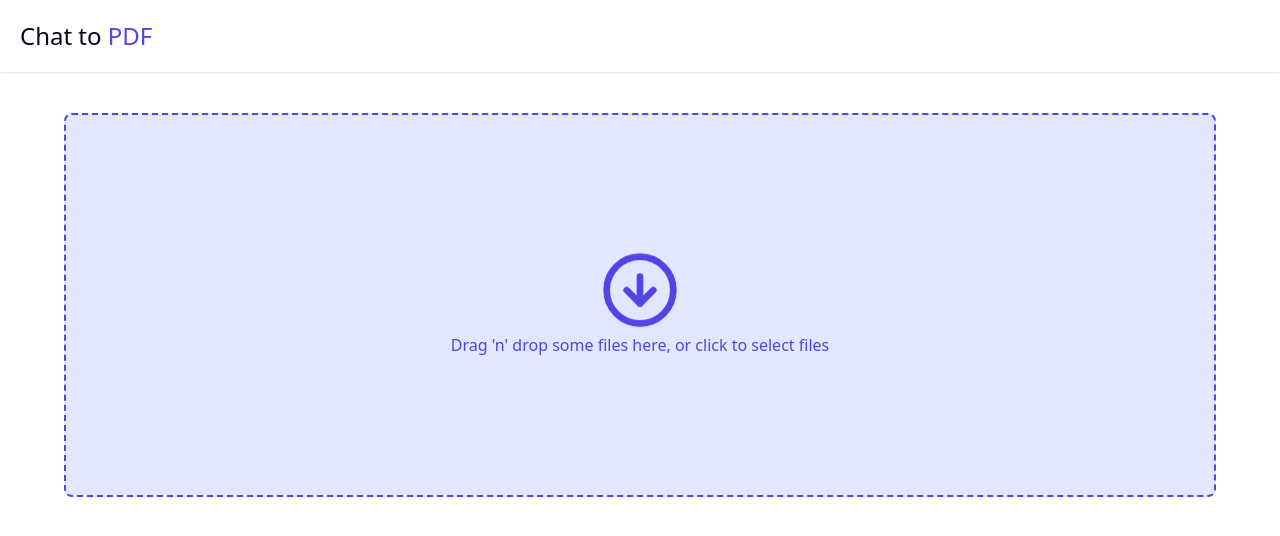
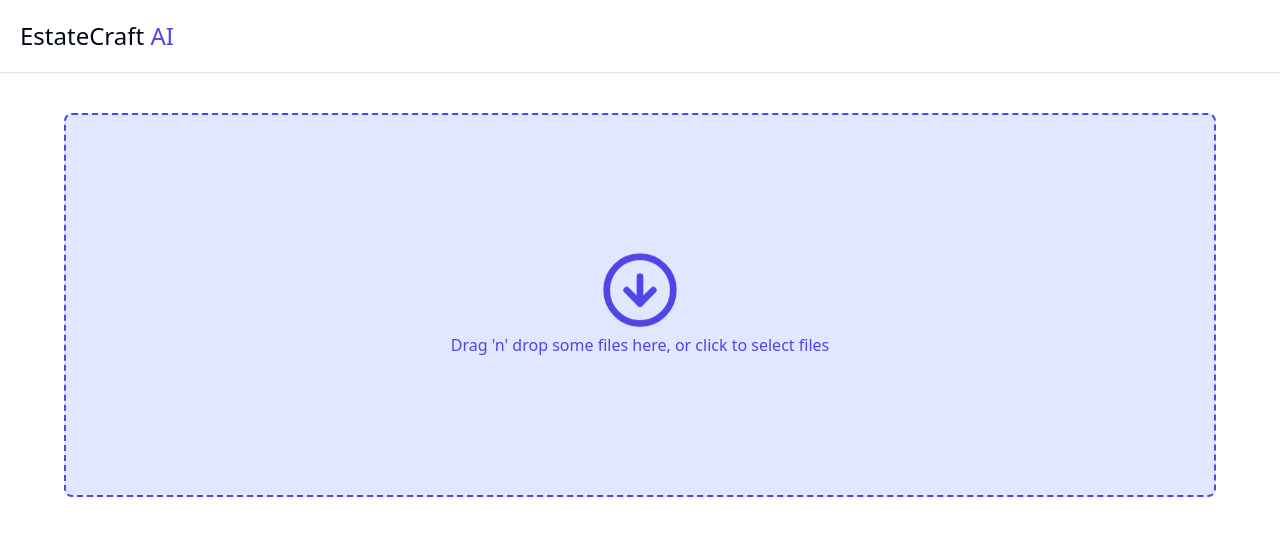
Before and after one commit to sphcastillo/estateCraft_AI, a Next.js app: page /dashboard/upload in a window 1280 px wide. Shown: the top 536 px of the page. Built offline with nearby package versions, Linux system fonts and the light colour scheme; no server answers.

Commit message:
resolve @service_key.json error on vercel deployment

```diff
--- a/components/Header.tsx
+++ b/components/Header.tsx
@@ -11,8 +11,8 @@ function Header() {
             href="/dashboard"
             className="text-2xl"
         >
-        Chat to {' '}
-        <span className="text-indigo-600">PDF</span>
+        EstateCraft {' '}
+        <span className="text-indigo-600">AI</span>
         </Link>
 
         <SignedIn>
--- a/firebaseAdmin.ts
+++ b/firebaseAdmin.ts
@@ -2,7 +2,7 @@ import { initializeApp, getApps, getApp, App, cert } from "firebase-admin/app";
 import { getFirestore } from "firebase-admin/firestore";
 import { getStorage } from "firebase-admin/storage";
 
-const serviceKey = require('@/service__key.json');
+const serviceKey = require('@/service_key.json');
 
 // const serviceKey = JSON.parse(process.env.FIREBASE_SERVICE_ACCOUNT_KEY as string);
 let app: App;
```
Also changed, not shown: 1 other file (tests, documents, lock files or other folders).
